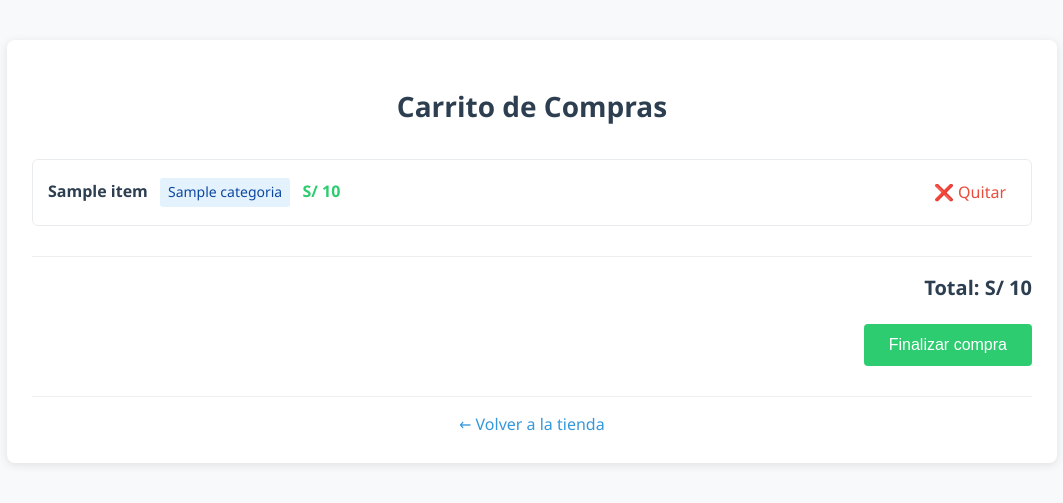
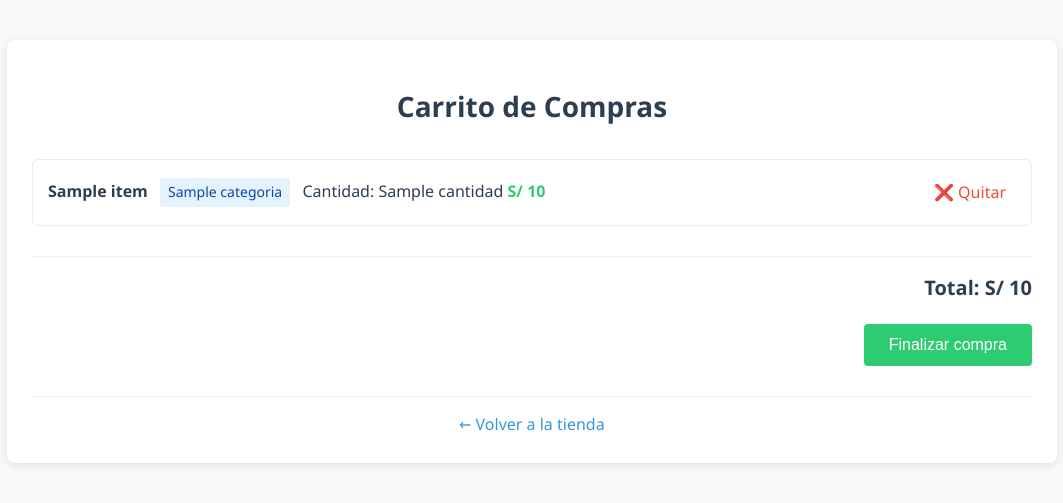
Before and after one commit to Alejosor/recomendador_ropa, a Flask app: template app/templates/carrito.html in a window 1280 px wide. Shown: the top 503 px of the page, without its empty margins (108-1171 px from the left). Run offline with Flask 3, Linux system fonts and the light colour scheme; the template is opened without the code that fills it: most values are stand-ins (such as "Sample title", 1, 10 or a date in 2020).

Commit message:
Update product display in 'carrito.html' to show quantity and total price

```diff
--- a/app/templates/carrito.html
+++ b/app/templates/carrito.html
@@ -214,7 +214,8 @@
                         <div class="product-info">
                             <span class="product-name">{{ item.nombre }}</span>
                             <span class="product-category">{{ item.categoria }}</span>
-                            <span class="product-price">S/ {{ item.precio }}</span>
+                            <span class="product-quantity">Cantidad: {{ item.cantidad }}</span>
+                            <span class="product-price">S/ {{ item.total }}</span>
                         </div>
                         <a href="{{ url_for('main.quitar_carrito', indice=loop.index0) }}" class="remove-link">❌ Quitar</a>
                     </li>
```
